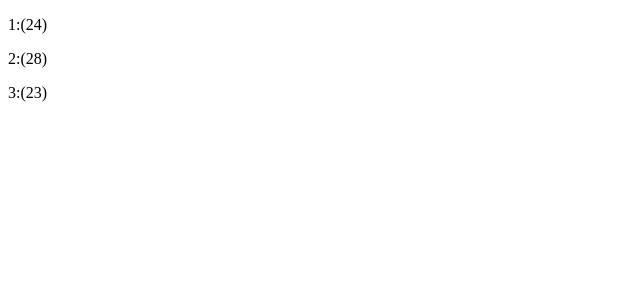
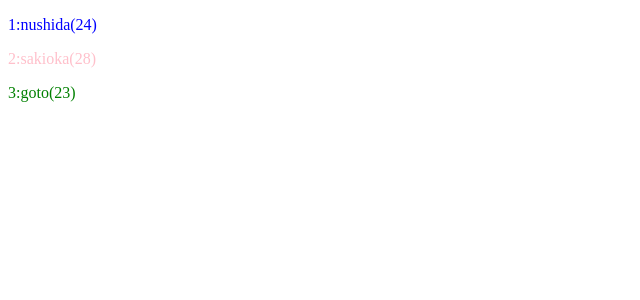
Before and after one commit to fibNauts/book-react-practice-ts, a React (Create React App) app: page / in a window 1280 px wide. Shown: the top 300 px of the page, without its empty margins (0-640 px from the left). Built offline with nearby package versions, Linux system fonts and the light colour scheme.

Commit message:
enable personal color

```diff
--- a/src/App.tsx
+++ b/src/App.tsx
@@ -9,7 +9,6 @@
   personalColor: string;
 };
 
-
 export const App = () => {
   const [users, setUsers] = useState<User[]>([]);
 
@@ -18,7 +17,7 @@
     //      setUsers(res.data);
     //    });
 
-    setUsers<User[]>([
+    setUsers([
       { id: 1, name: "nushida", age: 24, personalColor: "blue" },
       { id: 2, name: "sakioka", age: 28, personalColor: "pink" },
       { id: 3, name: "goto", age: 23, personalColor: "green" },
@@ -28,7 +27,12 @@
   return (
     <div>
       {users.map((user) => (
-        <ListItem id={user.id} name={user.nama} age={user.age} />
+        <ListItem
+          id={user.id}
+          name={user.name}
+          age={user.age}
+          personalColor={user.personalColor}
+        />
       ))}
     </div>
   );
--- a/src/components/ListItem.tsx
+++ b/src/components/ListItem.tsx
@@ -2,12 +2,13 @@
   id: number;
   name: string;
   age: number;
+  personalColor: string;
 };
 
 export const ListItem = (props: User) => {
-  const { id, name, age } = props;
+  const { id, name, age, personalColor } = props;
   return (
-    <p>
+    <p style={{ color: personalColor }}>
       {id}:{name}({age})
     </p>
   );
```
